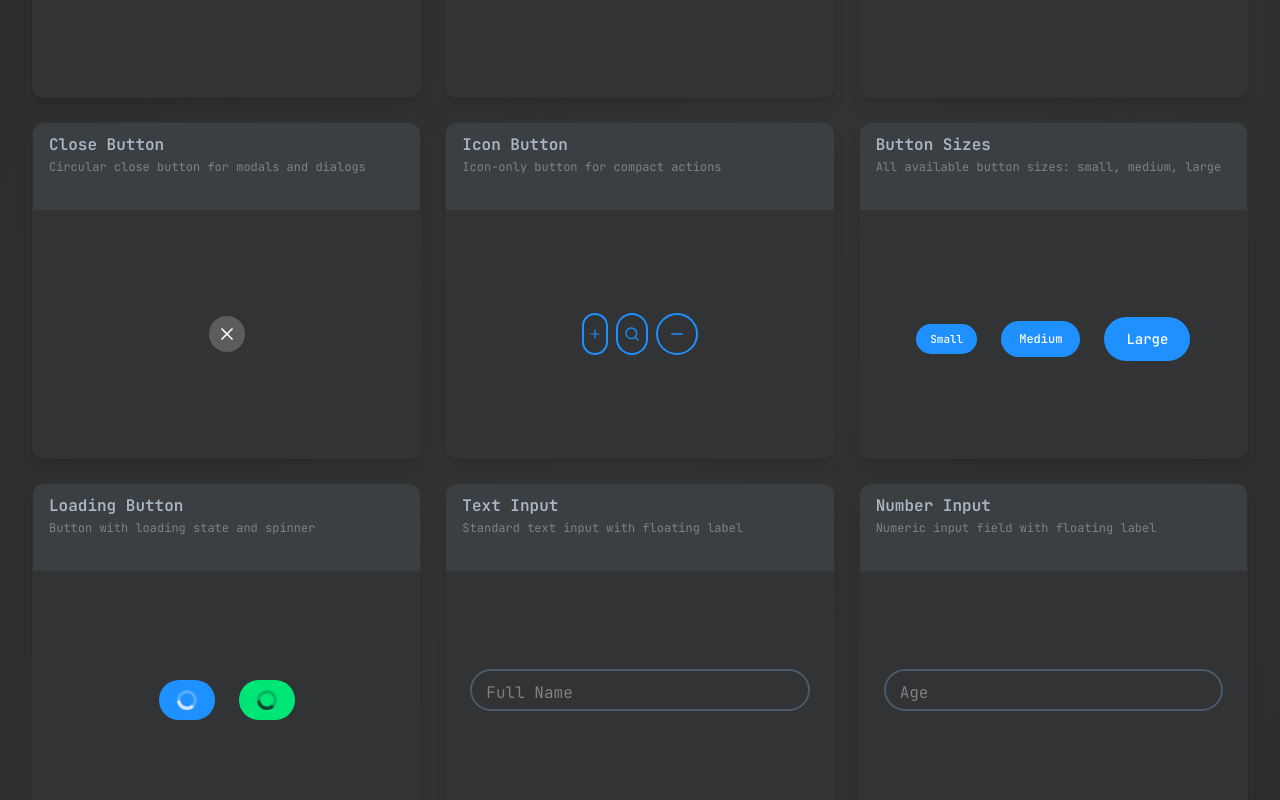
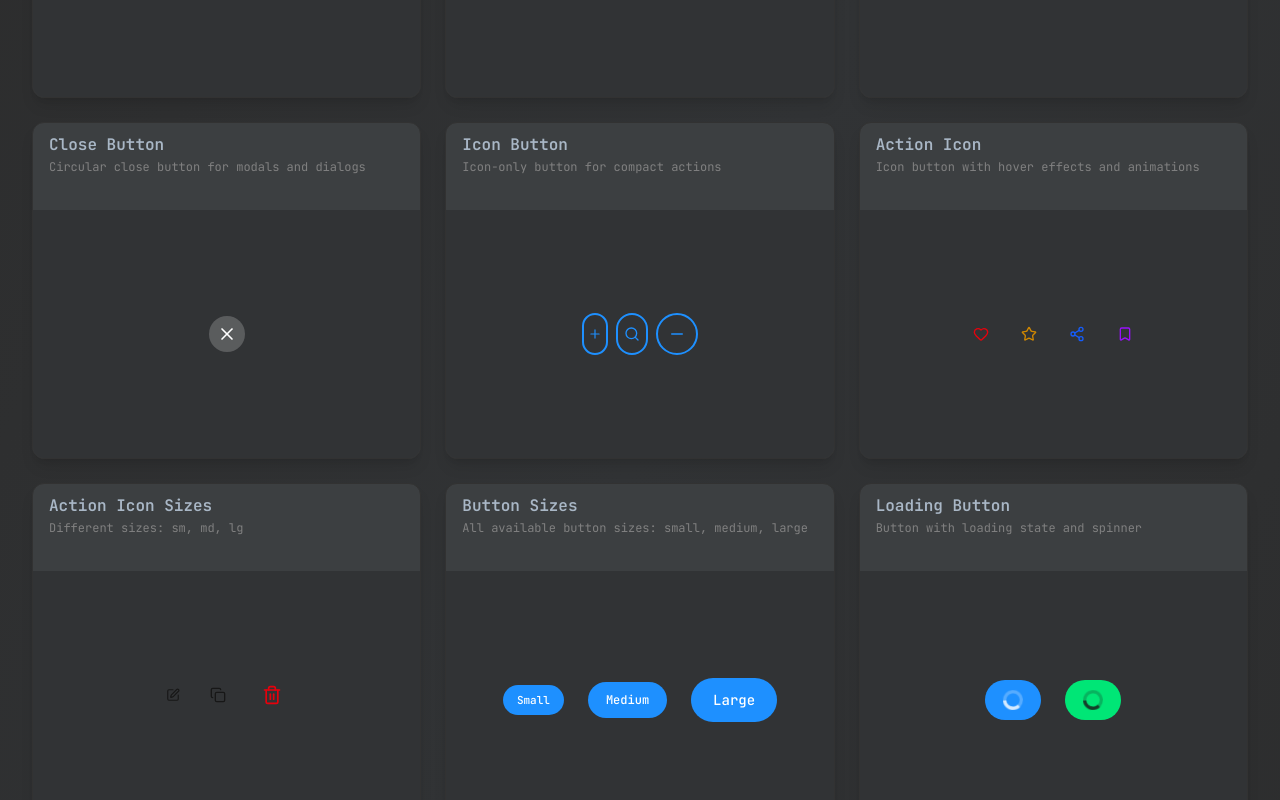
Before and after one commit to Khraben/FlowUI, a Next.js app: page / in a window 1280 px wide. Shown: the part 820-1620 px from the top of the page. Built offline with nearby package versions, Linux system fonts and the light colour scheme.

Commit message:
add: Action Icon Component Implemented

```diff
--- /dev/null
+++ b/src/app/components/ActionIcon/ActionIcon.tsx
@@ -0,0 +1,53 @@
+'use client';
+
+import React from 'react';
+import { ActionIconProps } from './models/ActionIcon.interface';
+import {
+  ACTION_ICON_BASE,
+  ACTION_ICON_SIZES,
+  ACTION_ICON_ICON_SIZES,
+  ACTION_ICON_DEFAULT_COLOR,
+  ACTION_ICON_DEFAULT_HOVER_COLOR,
+  ACTION_ICON_DEFAULT_HOVER_BG,
+  ACTION_ICON_DISABLED_COLOR,
+  ACTION_ICON_DISABLED_CURSOR,
+  ACTION_ICON_ICON_HOVER_SCALE,
+  ACTION_ICON_DISPLAY_NAME,
+} from '@/app/constants/components/actionicon/styles.constants';
+
+export const ActionIcon: React.FC<ActionIconProps> = ({
+  icon: Icon,
+  onClick,
+  color = ACTION_ICON_DEFAULT_COLOR,
+  hoverColor = ACTION_ICON_DEFAULT_HOVER_COLOR,
+  hoverBg = ACTION_ICON_DEFAULT_HOVER_BG,
+  title,
+  size = 'md',
+  className = '',
+  disabled = false,
+  disabledColor = ACTION_ICON_DISABLED_COLOR,
+}) => {
+  const sizeClass = ACTION_ICON_SIZES[size];
+  const iconSizeClass = ACTION_ICON_ICON_SIZES[size];
+
+  const buttonClasses =
+    `${ACTION_ICON_BASE} ${sizeClass} ${disabled ? ACTION_ICON_DISABLED_CURSOR : ''} ${disabled ? disabledColor : color} ${!disabled ? hoverColor : ''} ${!disabled ? hoverBg : ''} ${className}`.trim();
+
+  const iconClasses = `${iconSizeClass} ${!disabled ? ACTION_ICON_ICON_HOVER_SCALE : ''}`.trim();
+
+  return (
+    <button
+      onClick={disabled ? undefined : onClick}
+      title={title}
+      className={buttonClasses}
+      disabled={disabled}
+      type="button"
+    >
+      <Icon className={iconClasses} />
+    </button>
+  );
+};
+
+ActionIcon.displayName = ACTION_ICON_DISPLAY_NAME;
+
+export default ActionIcon;
--- /dev/null
+++ b/src/app/components/ActionIcon/models/ActionIcon.interface.ts
@@ -0,0 +1,14 @@
+import { ComponentType, SVGProps } from 'react';
+
+export interface ActionIconProps {
+  icon: ComponentType<SVGProps<SVGSVGElement>>;
+  onClick?: () => void;
+  color?: string;
+  hoverColor?: string;
+  hoverBg?: string;
+  title?: string;
+  size?: 'sm' | 'md' | 'lg';
+  className?: string;
+  disabled?: boolean;
+  disabledColor?: string;
+}
--- a/src/app/components/index.ts
+++ b/src/app/components/index.ts
@@ -2,3 +2,4 @@ export { default as Button } from './Button/Button';
 export { default as Input, SelectInput, TimeInput } from './Input/Input';
 export { DatePicker } from './DatePicker/DatePicker';
 export { LanguageSelector } from './LanguageSelector/LanguageSelector';
+export { ActionIcon } from './ActionIcon/ActionIcon';
--- /dev/null
+++ b/src/app/constants/components/actionicon/styles.constants.ts
@@ -0,0 +1,23 @@
+export const ACTION_ICON_BASE =
+  'bg-transparent border-none cursor-pointer transition-all duration-200 rounded-md inline-flex items-center justify-center hover:-translate-y-0.5 active:translate-y-0';
+
+export const ACTION_ICON_SIZES = {
+  sm: 'p-1 mx-0.5',
+  md: 'p-1.5 mx-0.5',
+  lg: 'p-2 mx-1',
+} as const;
+
+export const ACTION_ICON_ICON_SIZES = {
+  sm: 'w-3.5 h-3.5',
+  md: 'w-4 h-4',
+  lg: 'w-5 h-5',
+} as const;
+
+export const ACTION_ICON_DEFAULT_COLOR = 'text-primary-600';
+export const ACTION_ICON_DEFAULT_HOVER_COLOR = 'hover:text-primary-700';
+export const ACTION_ICON_DEFAULT_HOVER_BG = 'hover:bg-primary-600/10';
+export const ACTION_ICON_DISABLED_COLOR = 'text-gray-400';
+export const ACTION_ICON_DISABLED_CURSOR = 'cursor-not-allowed opacity-50';
+export const ACTION_ICON_ICON_HOVER_SCALE = 'transition-transform duration-200 hover:scale-110';
+
+export const ACTION_ICON_DISPLAY_NAME = 'ActionIcon';
--- a/src/app/constants/index.ts
+++ b/src/app/constants/index.ts
@@ -79,6 +79,14 @@ export {
 export { SIZE as DATEPICKER_SIZES } from './components/common.constants';
 
 export {
+  ACTION_ICON_SIZES,
+  ACTION_ICON_ICON_SIZES,
+  ACTION_ICON_DEFAULT_COLOR,
+  ACTION_ICON_DEFAULT_HOVER_COLOR,
+  ACTION_ICON_DEFAULT_HOVER_BG,
+} from './components/actionicon/styles.constants';
+
+export {
   ALL_LANGUAGES,
   DEFAULT_LANGUAGES,
   DEFAULT_AVAILABLE_LANGUAGES,
--- a/src/app/preview/ComponentRegistry.tsx
+++ b/src/app/preview/ComponentRegistry.tsx
@@ -6,6 +6,7 @@ import {
   TimeInput,
   DatePicker,
   LanguageSelector,
+  ActionIcon,
 } from '@/app/components';
 import { COMPONENT_CATEGORIES, PREVIEW_COLORS } from '@/app/constants';
 import {
@@ -21,6 +22,12 @@ import {
   EyeOff,
   ChevronDown,
   Calendar,
+  Heart,
+  Star,
+  Share2,
+  Bookmark,
+  Edit,
+  Copy,
 } from 'lucide-react';
 import { useState } from 'react';
 
@@ -260,6 +267,61 @@ export const componentRegistry: ComponentDemo[] = [
         </Button>
       </div>
     ),
+  },
+  {
+    id: 'action-icon-default',
+    name: 'Action Icon',
+    description: 'Icon button with hover effects and animations',
+    category: COMPONENT_CATEGORIES.BUTTONS,
+    component: function ActionIconDefault() {
+      return (
+        <div className="flex gap-4 items-center">
+          <ActionIcon
+            icon={Heart}
+            title="Like"
+            color="text-red-600"
+            hoverColor="hover:text-red-700"
+            hoverBg="hover:bg-red-600/10"
+          />
+          <ActionIcon
+            icon={Star}
+            title="Favorite"
+            color="text-yellow-600"
+            hoverColor="hover:text-yellow-700"
+            hoverBg="hover:bg-yellow-600/10"
+          />
+          <ActionIcon
+            icon={Share2}
+            title="Share"
+            color="text-blue-600"
+            hoverColor="hover:text-blue-700"
+            hoverBg="hover:bg-blue-600/10"
+          />
+          <ActionIcon
+            icon={Bookmark}
+            title="Bookmark"
+            color="text-purple-600"
+            hoverColor="hover:text-purple-700"
+            hoverBg="hover:bg-purple-600/10"
+          />
+        </div>
+      );
+    },
+  },
+  {
+    id: 'action-icon-sizes',
+    name: 'Action Icon Sizes',
+    description: 'Different sizes: sm, md, lg',
+    category: COMPONENT_CATEGORIES.BUTTONS,
+    component: function ActionIconSizes() {
+      return (
+        <div className="flex gap-4 items-center">
+          <ActionIcon icon={Edit} title="Edit Small" size="sm" />
+          <ActionIcon icon={Copy} title="Copy Medium" size="md" />
+          <ActionIcon icon={Trash2} title="Delete Large" size="lg" color="text-red-600" />
+        </div>
+      );
+    },
   },
   {
     id: 'button-sizes',
```
Also changed, not shown: 1 other file (tests, documents, lock files or other folders).
